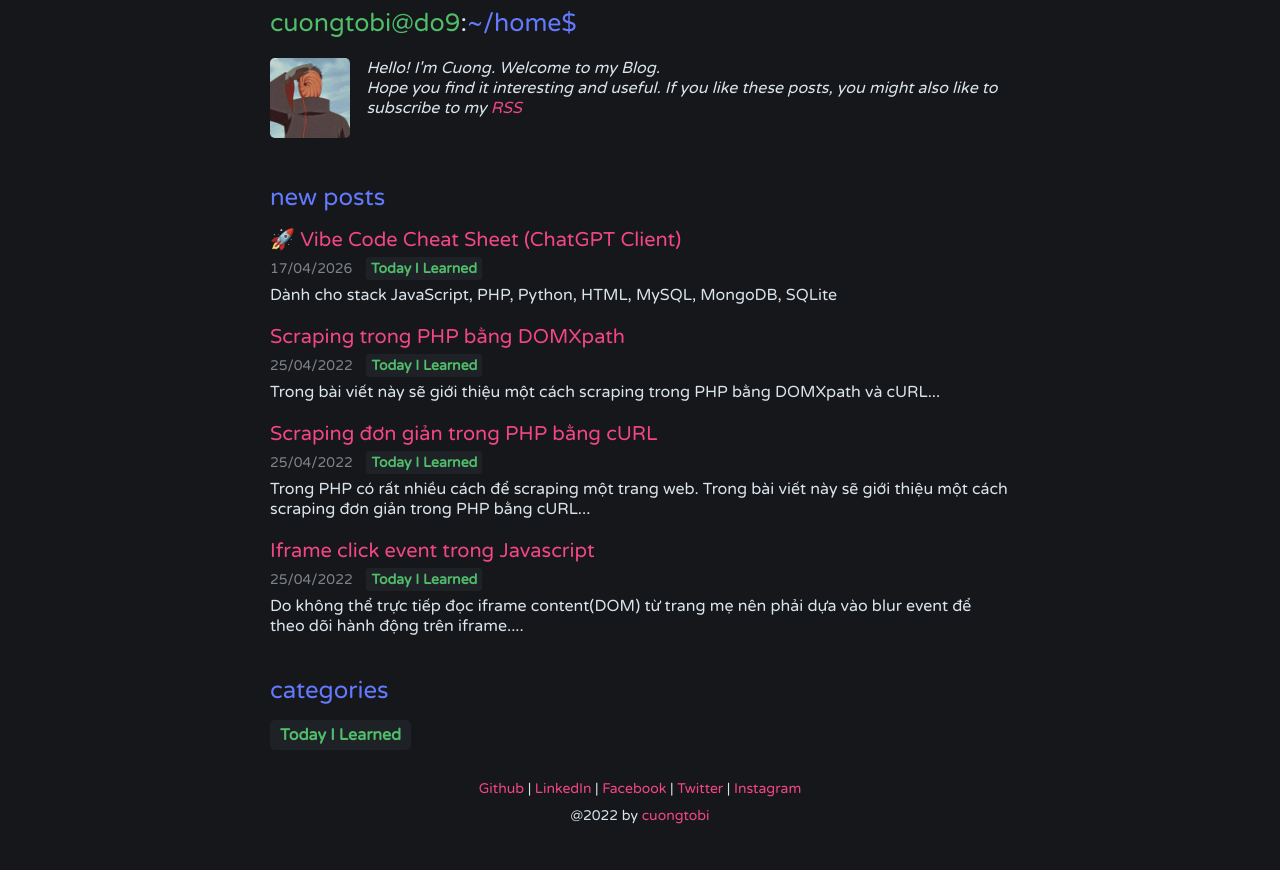
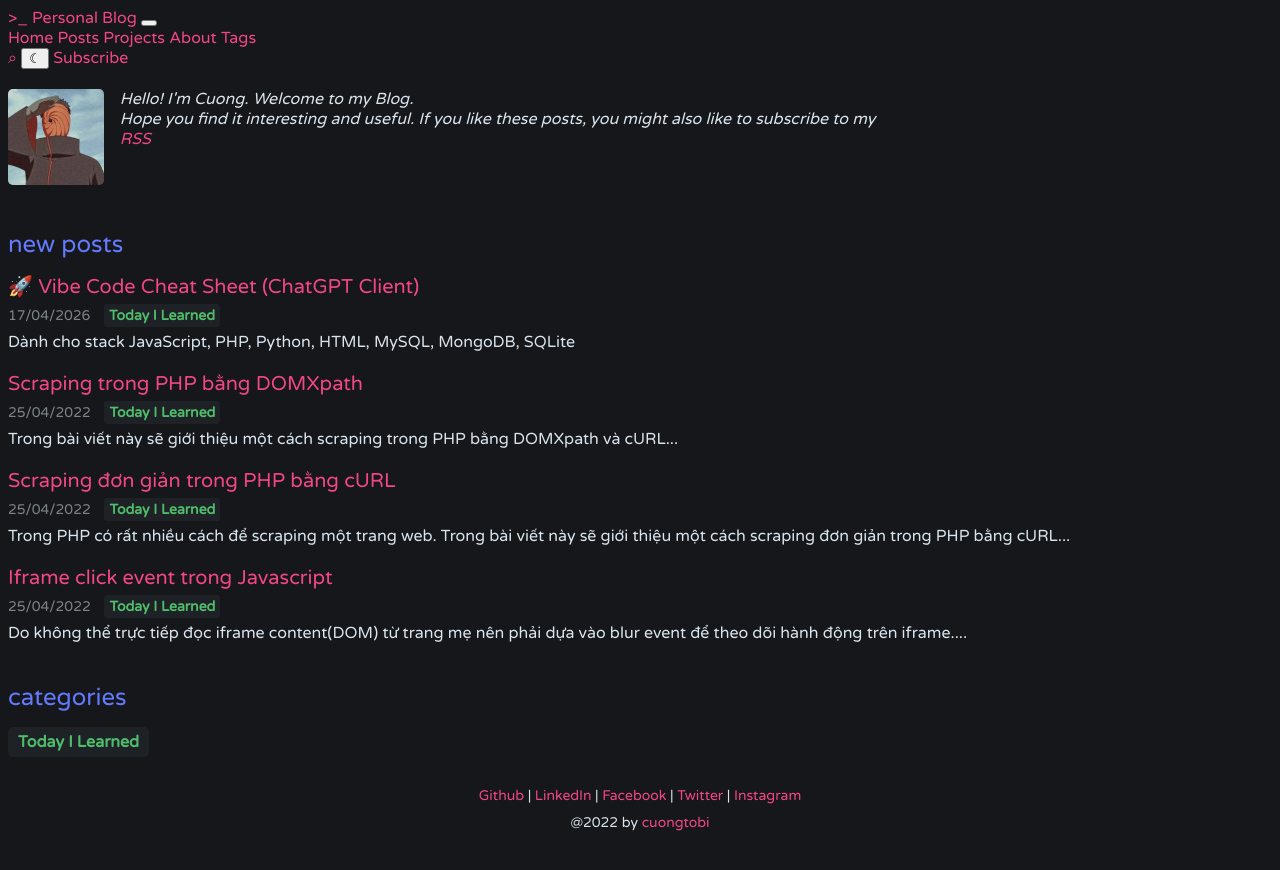
Before and after one commit to cuongtobi/cuongtobi.github.io, a Jekyll site: the page built from index.html, in a window 1280 px wide. Shown: the top 870 px of the page. Built offline with Jekyll 4.4.1, drawn with Linux system fonts in a browser that asks for light colours; the list of posts is cut into pages by our own code.

Commit message:
feat: add dark developer site header

```diff
--- a/_includes/header.html
+++ b/_includes/header.html
@@ -1,28 +1,54 @@
 <!DOCTYPE html>
-<html lang="en">
-  <head>
-    <meta charset="UTF-8">
-    <title>
-      {% if page.title %}
-        {{ page.title }}
-      {% else %}
-        {{ site.title }}
-      {% endif%}
-    </title>
-    {% if page.description %}
-      <meta name="description" content="{{ page.description }}"/>
-    {% endif %}
-    <meta name="viewport" content="width=device-width, initial-scale=1"/>
-    <link rel="icon" href="/favicon.ico"/>
-    <link rel="icon" type="image/png" sizes="32x32" href="/favicon-32x32.png">
-    <link rel="icon" type="image/png" sizes="16x16" href="/favicon-16x16.png">
-    <link rel="apple-touch-icon" sizes="180x180" href="/apple-touch-icon.png">
-    <link rel="stylesheet" href="{{ site.baseurl }}/resources/css/main.css?v=1.0.0"/>
-  </head>
-<body>
-  <div class="wrapper">
-    <header>
-      <div id="header">
-        <a href="/" class="site-title">cuongtobi@do9<span class="ubuntu-path-white">:</span><span class="ubuntu-path">~/home$</span></a>
+<html lang="{{ site.lang | default: 'vi' }}">
+<head>
+  <meta charset="UTF-8">
+  <meta name="viewport" content="width=device-width, initial-scale=1">
+  <title>{% if page.title %}{{ page.title }} · {% endif %}{{ site.title }}</title>
+  <meta name="description" content="{{ page.description | default: site.description | strip_html | strip_newlines | escape }}">
+  <meta name="theme-color" content="#070d14">
+  <meta property="og:title" content="{% if page.title %}{{ page.title }} · {% endif %}{{ site.title }}">
+  <meta property="og:description" content="{{ page.description | default: site.description | strip_html | strip_newlines | escape }}">
+  <meta property="og:type" content="{% if page.layout == 'post' %}article{% else %}website{% endif %}">
+  <meta property="og:url" content="{{ page.url | absolute_url }}">
+  <link rel="canonical" href="{{ page.url | absolute_url }}">
+  <link rel="icon" href="{{ '/favicon.ico' | relative_url }}">
+  <link rel="icon" type="image/png" sizes="32x32" href="{{ '/favicon-32x32.png' | relative_url }}">
+  <link rel="icon" type="image/png" sizes="16x16" href="{{ '/favicon-16x16.png' | relative_url }}">
+  <link rel="apple-touch-icon" sizes="180x180" href="{{ '/apple-touch-icon.png' | relative_url }}">
+  <link rel="preconnect" href="https://fonts.googleapis.com">
+  <link rel="preconnect" href="https://fonts.gstatic.com" crossorigin>
+  <link href="https://fonts.googleapis.com/css2?family=Inter:wght@400;500;600;700;800&family=JetBrains+Mono:wght@400;500;600&display=swap" rel="stylesheet">
+  <link rel="stylesheet" href="{{ '/resources/css/main.css' | relative_url }}?v=2.0.0">
+  <script defer src="{{ '/resources/js/main.js' | relative_url }}?v=2.0.0"></script>
+</head>
+<body class="layout-{{ page.layout | default: 'page' }}">
+  <div class="site-shell">
+    <header class="site-header">
+      <a href="{{ '/' | relative_url }}" class="brand" aria-label="Trang chủ">
+        <span class="brand-prompt">&gt;_</span>
+        <span class="brand-name">Personal Blog</span>
+      </a>
+
+      <button class="mobile-menu-button" type="button" aria-label="Mở menu" aria-expanded="false" data-menu-button>
+        <span></span><span></span><span></span>
+      </button>
+
+      <nav class="site-nav" data-site-nav aria-label="Điều hướng chính">
+        <a href="{{ '/' | relative_url }}" class="{% if page.url == '/' or page.url contains '/page/' %}active{% endif %}">Home</a>
+        <a href="{{ '/posts.html' | relative_url }}" class="{% if page.layout == 'post' or page.layout == 'category' or page.url contains '/posts' %}active{% endif %}">Posts</a>
+        <a href="{{ '/projects.html' | relative_url }}" class="{% if page.url contains '/projects' %}active{% endif %}">Projects</a>
+        <a href="{{ '/about.html' | relative_url }}" class="{% if page.url contains '/about' %}active{% endif %}">About</a>
+        <a href="{{ '/tags.html' | relative_url }}" class="{% if page.url contains '/tags' %}active{% endif %}">Tags</a>
+      </nav>
+
+      <div class="header-actions">
+        <a class="icon-button" href="{{ '/posts.html#search' | relative_url }}" aria-label="Tìm kiếm">
+          <span aria-hidden="true">⌕</span>
+        </a>
+        <button class="icon-button theme-toggle" type="button" aria-label="Đổi độ sáng giao diện" data-theme-toggle>
+          <span aria-hidden="true">☾</span>
+        </button>
+        <a class="button button-small button-outline" href="mailto:{{ site.email }}?subject=Subscribe%20to%20cuongtobi">Subscribe</a>
       </div>
     </header>
+    <main class="site-main">
```
